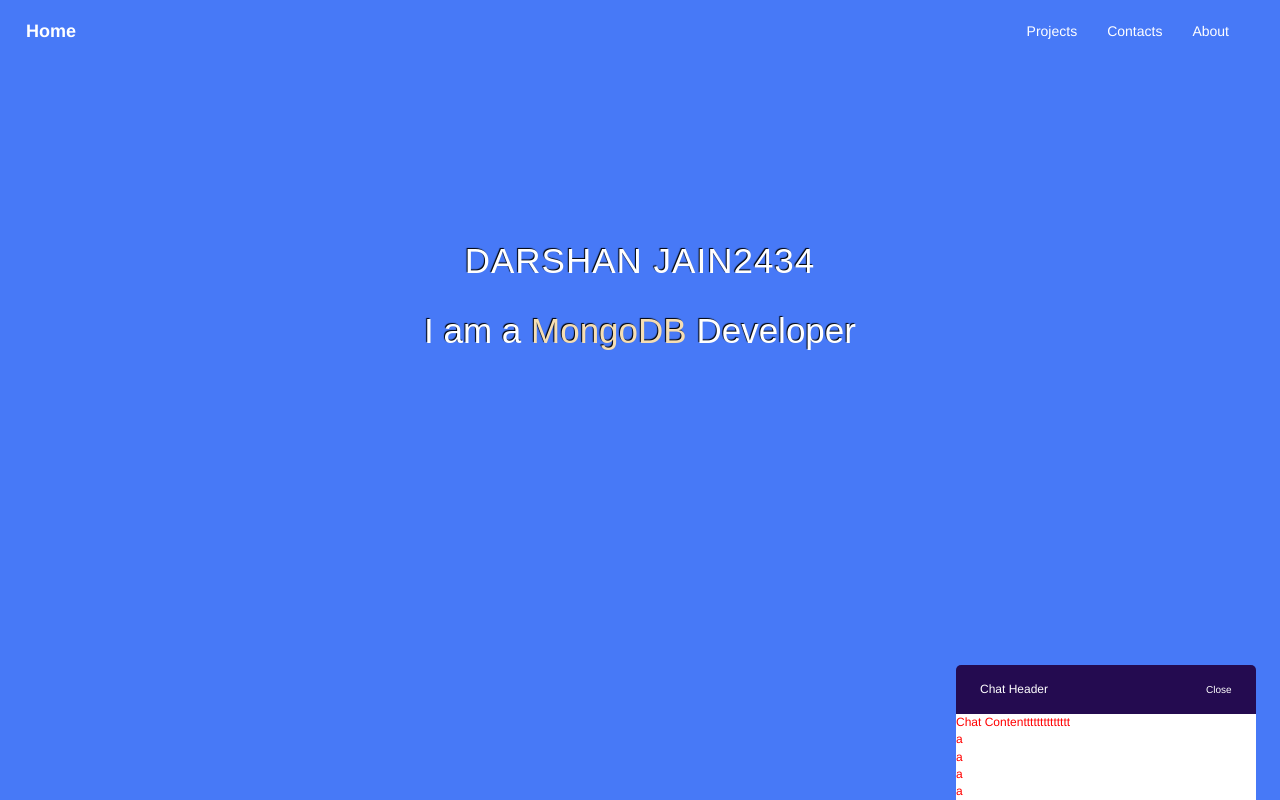
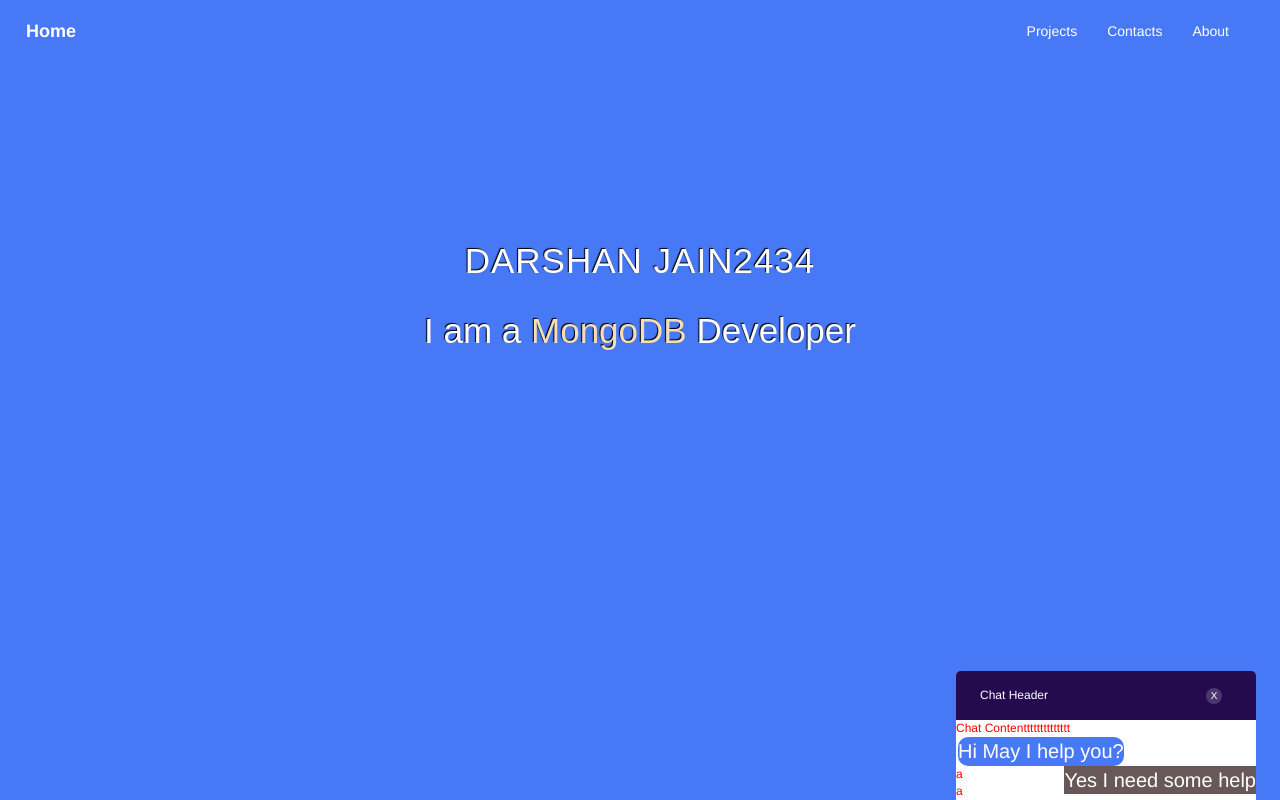
Before and after one commit to Darshan614/AngularRecipeApp, an Angular app: page / in a window 1280 px wide. Both pictures are taken after a click on the element "Chat Header". Built offline with nearby package versions, Linux system fonts and the light colour scheme.

Commit message:
2 files modified

```diff
--- a/src/app/container/live-chat/live-chat.component.css
+++ b/src/app/container/live-chat/live-chat.component.css
@@ -120,7 +120,7 @@ p {
 }
 
 .chat_close {
-  /* background: #ffffff2e; */
+  background: #ffffff2e;
   border-radius: 50%;
   color: #fff;
   display: block;
@@ -163,3 +163,27 @@ p {
   float: right;
   font-size: 10px;
 }
+
+.owner {
+  background-color: #9a9a9a;
+  color: black;
+  font-size: 15px;
+  width: fit-content;
+}
+.message {
+  background-color: #4779f7;
+  color: white;
+  font-size: 20px;
+  width: fit-content;
+  border-radius: 10px;
+  margin-left: 2px;
+}
+
+.usermsg {
+  float: right;
+  background-color: #685858;
+  color: white;
+  font-size: 20px;
+  width: fit-content;
+  border-radius: 15opx;
+}
--- a/src/app/container/live-chat/live-chat.component.html
+++ b/src/app/container/live-chat/live-chat.component.html
@@ -2,13 +2,15 @@
   <div class="chat_header" (click)="toggleChat()">Chat Header</div>
   <div class="chat" [hidden]="!isChatVisible">
     Chat Contentttttttttttttt
-    <div>a</div>
-    <div>a</div>
+    <div>
+      <div class="message">Hi May I help you?</div>
+    </div>
+    <div class="usermsg">Yes I need some help</div>
     <div>a</div>
     <div>a</div>
   </div>
   <div class="chat_message_counter" [hidden]="!messageCounterVisible">
     Message Counter
   </div>
-  <a class="chat_close" href="#" (click)="closeChat()">Close</a>
+  <a class="chat_close" href="#" (click)="closeChat()">X</a>
 </div>
```
